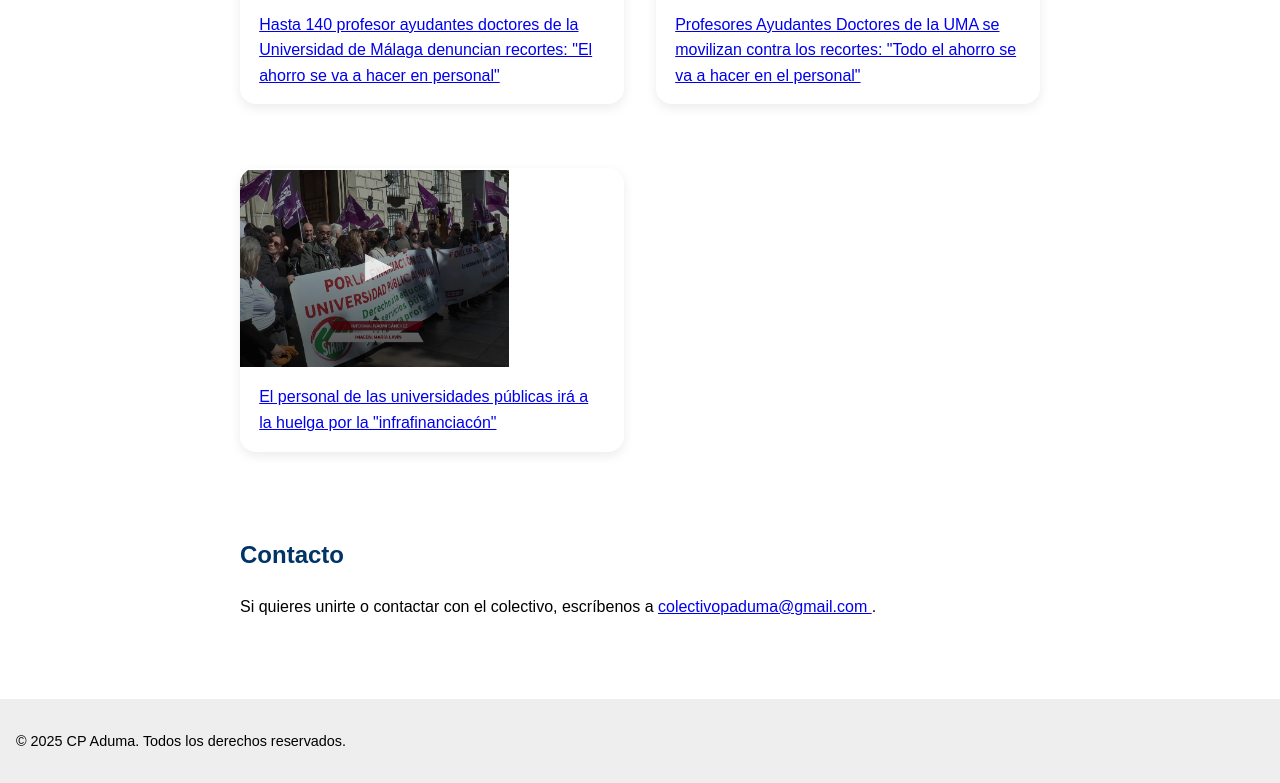
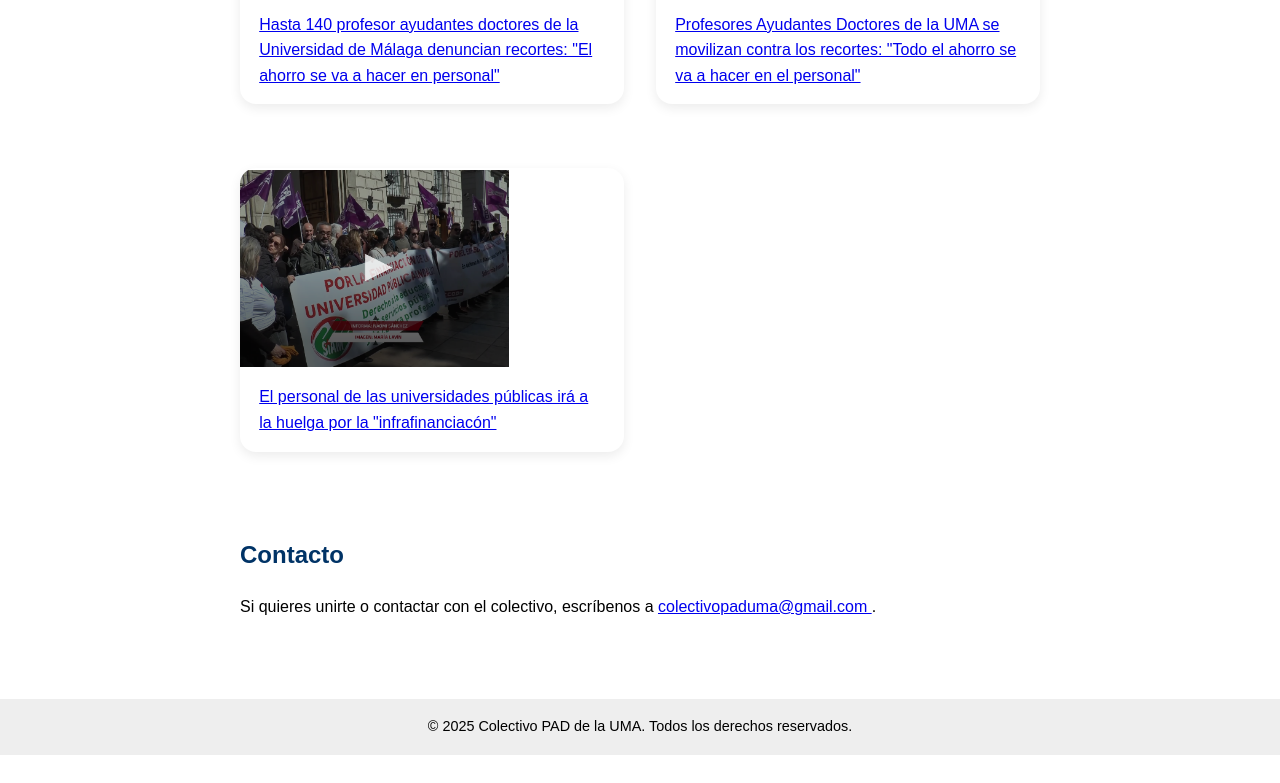
Before and after one commit to cpaduma/cpaduma.github.io, a Jekyll site: the page built from index.html, in a window 1280 px wide and 900 px high, scrolled down 2565 px, cut to the strip 117-900 px from the top of the window. Built offline with Jekyll 4.4.1, drawn with Linux system fonts in a browser that asks for light colours; after the commit the page ends 3437 px from its top, so only the background shows below that.

Commit message:
Update default.html

```diff
--- a/_layouts/default.html
+++ b/_layouts/default.html
@@ -26,7 +26,7 @@
     </main>
 
     <footer>
-        <p>&copy; 2025 CP Aduma. Todos los derechos reservados.</p>
+        &copy; 2025 Colectivo PAD de la UMA. Todos los derechos reservados.
     </footer>
 </body>
 </html>
```
